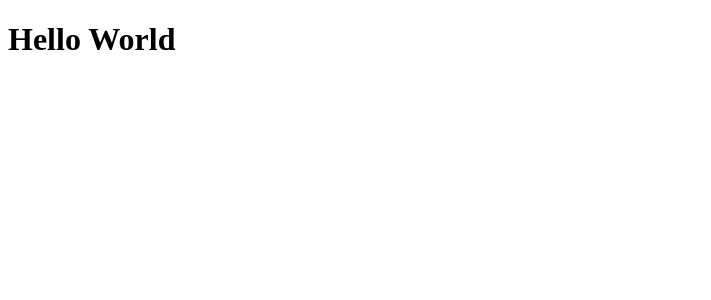
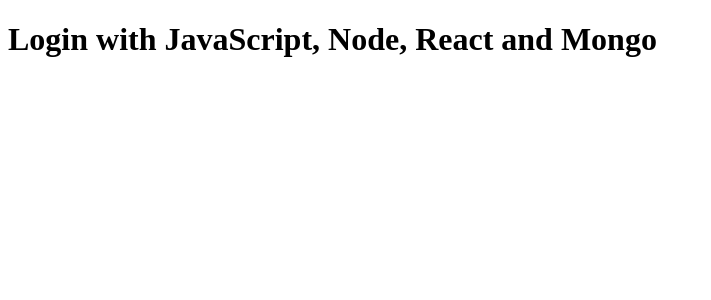
Before and after one commit to danilomacb/login-js-node-react-mongo, a React (Create React App) app in the folder frontend/: page / in a window 1280 px wide. Shown: the top 300 px of the page, without its empty margins (0-711 px from the left). Built offline with nearby package versions, Linux system fonts and the light colour scheme.

Commit message:
setting react router dom

```diff
--- a/frontend/package.json
+++ b/frontend/package.json
@@ -8,6 +8,7 @@
     "@testing-library/user-event": "^7.2.1",
     "react": "^16.13.1",
     "react-dom": "^16.13.1",
+    "react-router-dom": "^5.2.0",
     "react-scripts": "3.4.1"
   },
   "scripts": {
--- a/frontend/src/App.js
+++ b/frontend/src/App.js
@@ -1,8 +1,17 @@
 import React from "react";
+import { BrowserRouter, Route, Switch } from "react-router-dom";
 import "./App.css";
 
+import Home from "./components/Home";
+
 function App() {
-  return <h1>Hello World</h1>;
+  return (
+    <BrowserRouter>
+      <Switch>
+        <Route exact path="/" component={Home} />
+      </Switch>
+    </BrowserRouter>
+  );
 }
 
 export default App;
--- /dev/null
+++ b/frontend/src/components/Home.js
@@ -0,0 +1,7 @@
+import React from "react";
+
+function Home() {
+  return <h1>Login with JavaScript, Node, React and Mongo</h1>;
+}
+
+export default Home;
```
Also changed, not shown: 1 other file (tests, documents, lock files or other folders).
